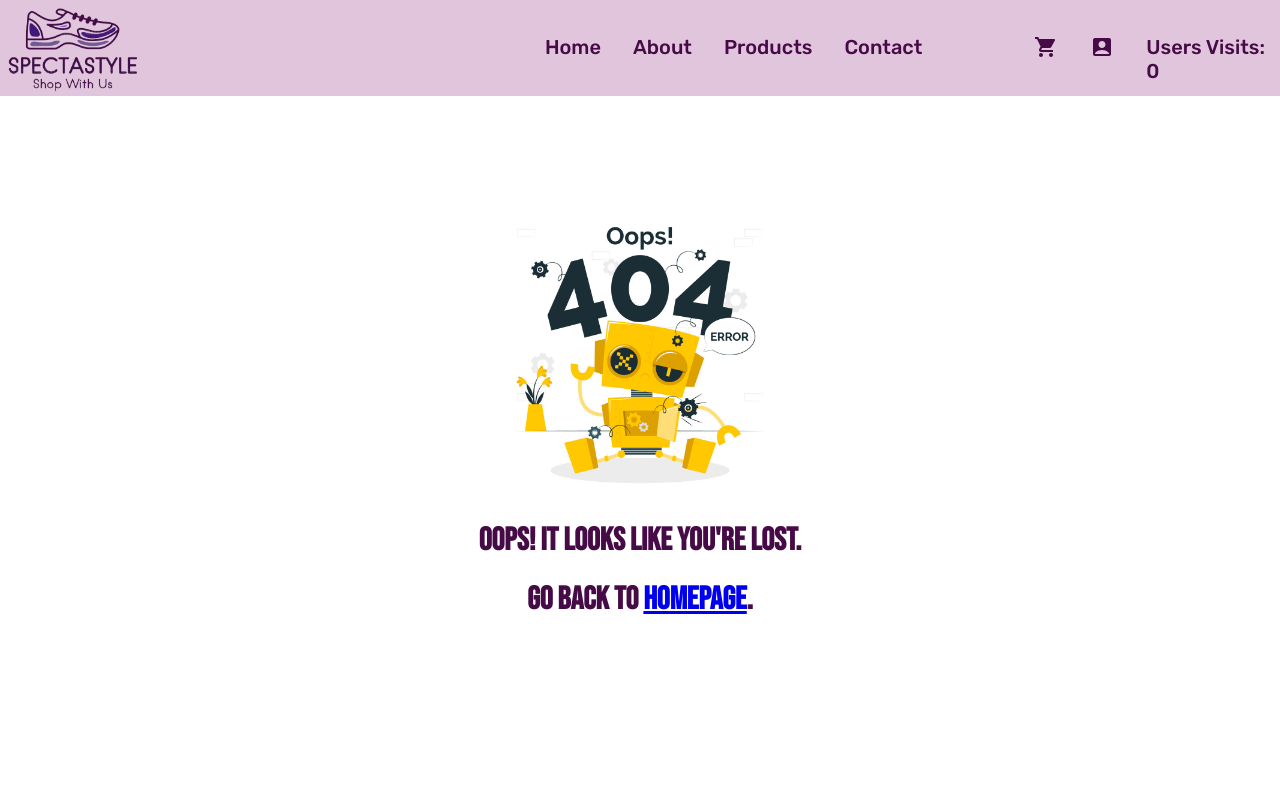
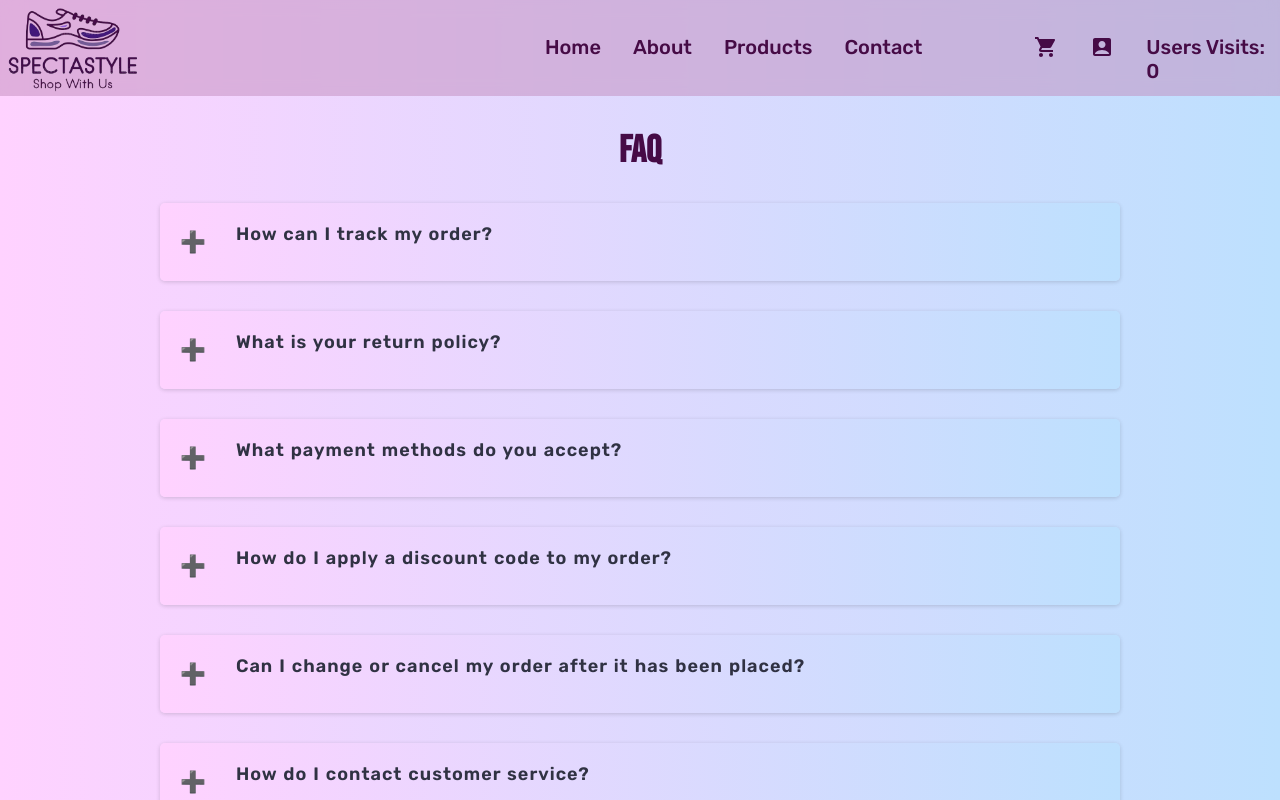
Before and after one commit to MuriloCastro0216/EcommerceSpectastyle, a React (Vite) app in the folder Frontend/: page /faq in a window 1280 px wide. Shown: the top 800 px of the page. Built offline with nearby package versions, Linux system fonts and the light colour scheme; no server answers; a web font is replaced by a local one.

Commit message:
Added FAQ Page
Signed-off-by: Hemashree M S <hemashree21.msh@gmail.com>

```diff
--- a/Frontend/src/App.jsx
+++ b/Frontend/src/App.jsx
@@ -16,6 +16,7 @@ import PlaceOrder from "./Pages/PlaceOrder";
 import ConformOrder from "./Pages/ConformOrder";
 import Success from "./Pages/Success"
 import PageNotFound from "./Pages/404page";
+import Faq from './Pages/FAQ';
 
 function App() {
   return (
@@ -32,6 +33,7 @@ function App() {
         <Route path="/address-payment-placeOrder" element={<PlaceOrder />} />
         <Route path="/address-payment-placeOrder/confirmOrder" element={<ConformOrder />} ></Route>
         <Route path="/success" element={<Success />} ></Route>
+        <Route path="/faq" element={<Faq/>}/>
         <Route path="*"  element={<PageNotFound/>} />
       </Routes>
       <Footer />
--- /dev/null
+++ b/Frontend/src/CSS/Faq.css
@@ -0,0 +1,59 @@
+.faq-container {
+    padding-top: 5rem;
+    padding-bottom: 5rem;
+    background: linear-gradient(to left, var(--color-4), var(--color-5));
+}
+
+.faq-heading {
+    margin-top: 3rem;
+    font-size: 38px;
+}
+
+.main-faq {
+    display: flex;
+    flex-direction: column;
+    align-items: center;
+    justify-content: center;
+}
+
+  .main-heading {
+    display: flex;
+    margin-top: 30px;
+    width: 75%;
+    padding: 20px;
+    border-radius: 5px;
+    box-shadow: rgba(0, 0, 0, 0.16) 0 1px 4px;
+    cursor: pointer;
+    align-items: center;
+    vertical-align: middle;
+    background: linear-gradient(to left, var(--color-4), var(--color-5));
+  }
+
+  .main-heading h3 {
+    margin-left: 30px;
+    color: #303243;
+    word-spacing: 1px;
+    letter-spacing: 1px;
+    font-weight: 600;
+    font-size: 18px;
+  }
+  .main-heading p {
+    cursor: pointer;
+    display: flex;
+    align-items: center;
+    justify-content: center;
+  }
+
+  .answers {
+    padding: 30px 20px 40px 20px;
+    font-size: 16px;
+    font-weight: 500;
+    background: linear-gradient(to left,var(--color-5));
+    color: rgb(40, 37, 53);
+    border-radius: 0 0 5px 5px;
+    width: 75%;
+  }
+
+  body.dark .answers {
+    color: rgb(40, 37, 53);
+  }
--- /dev/null
+++ b/Frontend/src/Components/FAQ/Faqdata.jsx
@@ -0,0 +1,32 @@
+export const questions = [
+    {
+        id: 1,
+        question: "How can I track my order?",
+        answer: "Once your order is shipped, you will receive an email with the tracking number and a link to track your package.",
+    },
+    {
+        id: 2,
+        question: "What is your return policy?",
+        answer: "We offer a 30-day return policy from the date of delivery. Items must be in their original condition and packaging. To initiate a return, please visit our Returns page, fill out the return form, and follow the instructions provided.",
+    },
+    {
+        id: 3,
+        question: "What payment methods do you accept?",
+        answer: "We accept a variety of payment methods, including major credit cards (Visa, MasterCard, American Express, Discover), PayPal, Apple Pay, and Google Pay.",
+    },
+    {
+        id: 4,
+        question: "How do I apply a discount code to my order?",
+        answer: "To apply a discount code, add items to your cart and proceed to checkout. On the checkout page, you will see a field labeled 'Discount Code' or 'Promo Code'. Enter your code in this field and click 'Apply'. The discount will be reflected in your order total.",
+    },
+    {
+        id: 5,
+        question: "Can I change or cancel my order after it has been placed?",
+        answer: "Once an order is placed, it is processed quickly to ensure timely delivery. If you need to change or cancel your order, please contact our customer service team as soon as possible. We will do our best to accommodate your request, but we cannot guarantee changes or cancellations after the order has been processed.",
+    },
+    {
+        id: 6,
+        question: "How do I contact customer service?",
+        answer: "You can contact our customer service team via email at spectastyle@gmail.com or by calling +91 565 8989 878. Our support hours are Monday to Friday, 9 AM to 6 PM EST. You can also reach out to us via 'Get in Touch' on our website.",
+    },
+]
--- /dev/null
+++ b/Frontend/src/Components/FAQ/Faqpage.jsx
@@ -0,0 +1,21 @@
+import React, { useState } from 'react'
+
+const Faqpage = ({question, answer}) => {
+    const [show, setShow] = useState(false);
+  return (
+    <div className='main-faq'>
+        <div className='main-heading' onClick={() => setShow(!show)}>
+            <p>
+                {show ? "➖" : "➕"}
+            </p>
+            <h3>{question}</h3>
+        </div>
+        {
+            show &&
+            <p className='answers'>{answer}</p>
+        }
+    </div>
+  )
+}
+
+export default Faqpage
--- a/Frontend/src/Components/Footer.jsx
+++ b/Frontend/src/Components/Footer.jsx
@@ -48,6 +48,7 @@ const Footer = () => {
             <li onClick={()=>navigate('/about')}>About Us</li>
             <li>Services</li>
             <li onClick={()=>navigate('/contact')}>Get In Touch</li>
+            <li onClick={()=>navigate('/faq')}>FAQ</li>
             <div className="social-icons">
               <Facebook />
               <Twitter />
--- /dev/null
+++ b/Frontend/src/Pages/FAQ.jsx
@@ -0,0 +1,22 @@
+import React, { useState } from 'react';
+import '../CSS/Faq.css';
+import { questions } from '../Components/FAQ/Faqdata';
+import Faqpage from '../Components/FAQ/Faqpage';
+
+const Faq = () => {
+    const [data, setData] = useState(questions);
+  return (
+    <div className="faq-container">
+        <h1 className='faq-heading'>FAQ</h1>
+        <div>
+            {
+                data.map((curr) => {
+                    return <Faqpage key={curr.id} {...curr}/>
+                })
+            }
+        </div>
+    </div>
+  )
+}
+
+export default Faq
```
Also changed, not shown: 1 other file (tests, documents, lock files or other folders).
